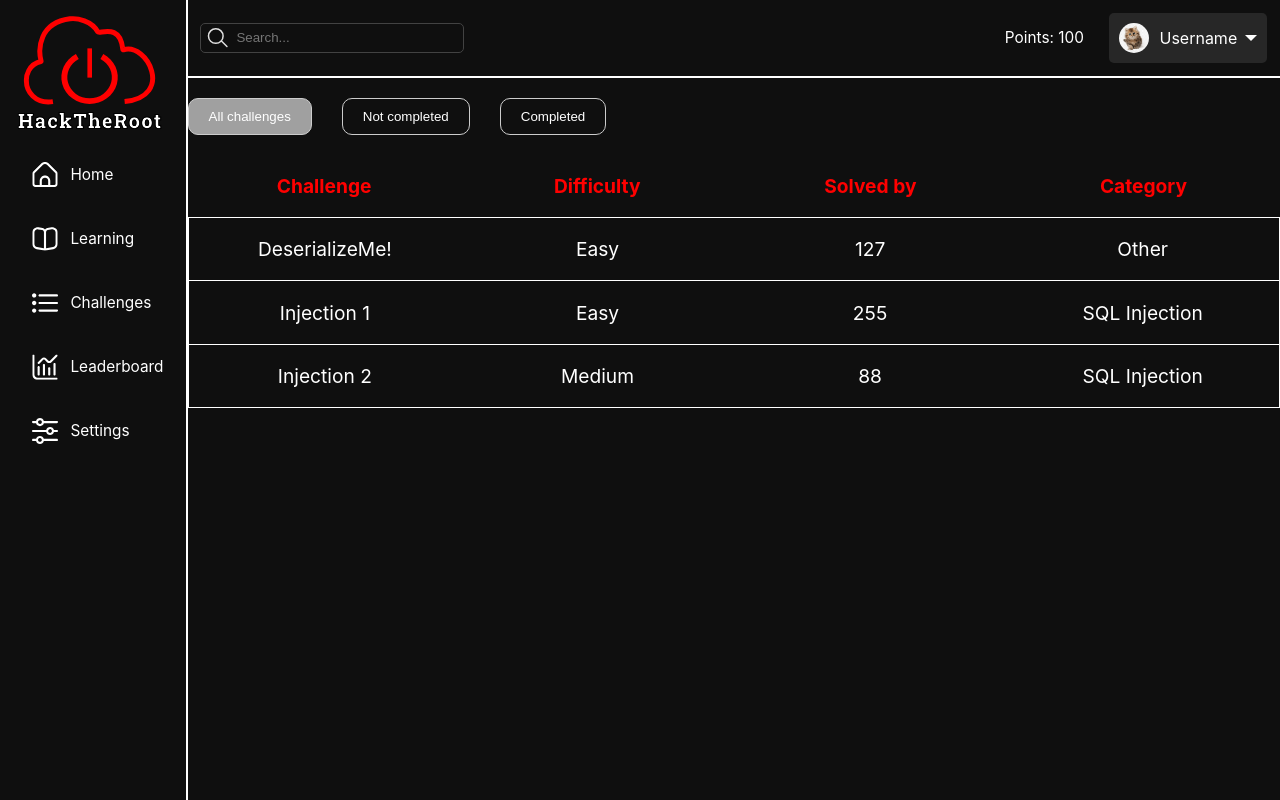
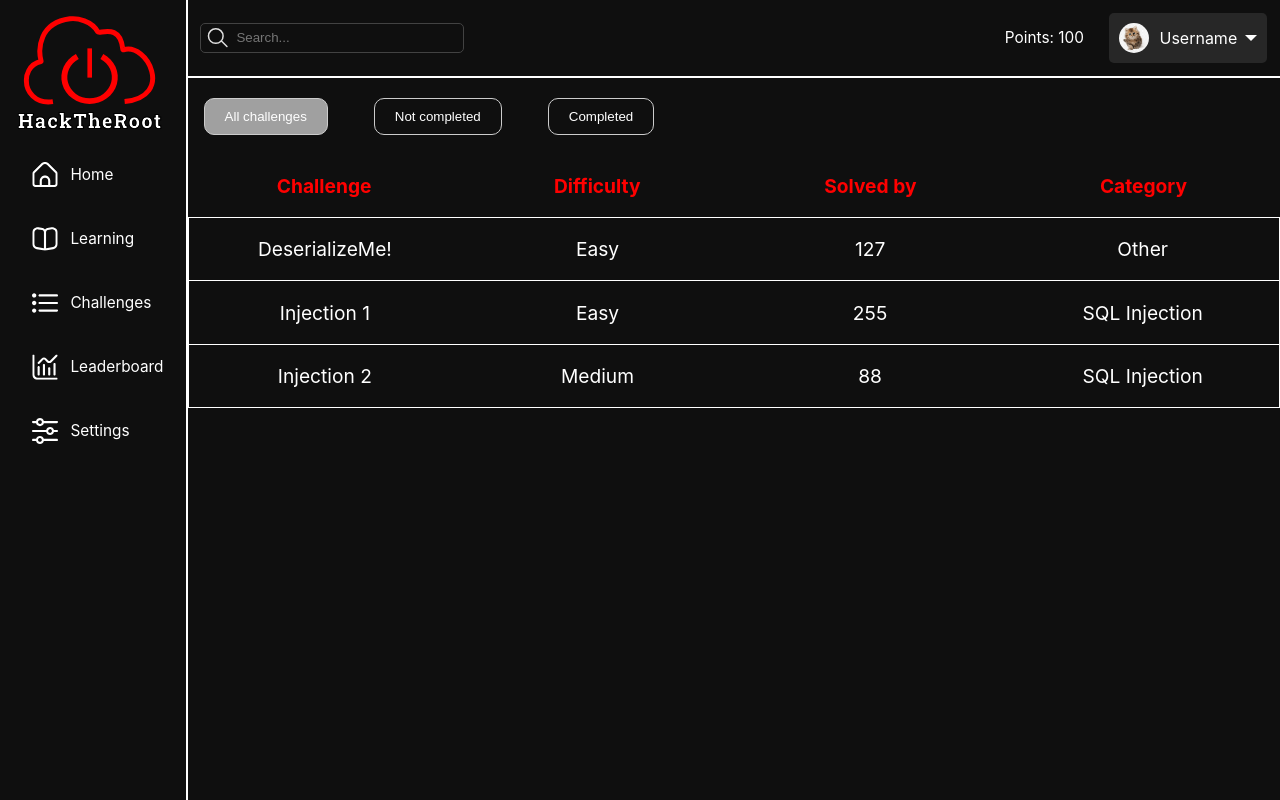
Before and after one commit to xRastele/ZTPAI-HackTheRoot, a React (Create React App) app in the folder frontend/: page /challenges in a window 1280 px wide. Built offline with nearby package versions, Linux system fonts and the light colour scheme.

Commit message:
Filter button moved little to the right in challenges page

```diff
--- a/frontend/src/components/Challenges/Challenges.css
+++ b/frontend/src/components/Challenges/Challenges.css
@@ -19,6 +19,7 @@
     border-radius: 10px;
     color: #fff;
     cursor: pointer;
+    margin-left: 2vh;
 }
 
 .challenge-button.active {
```
